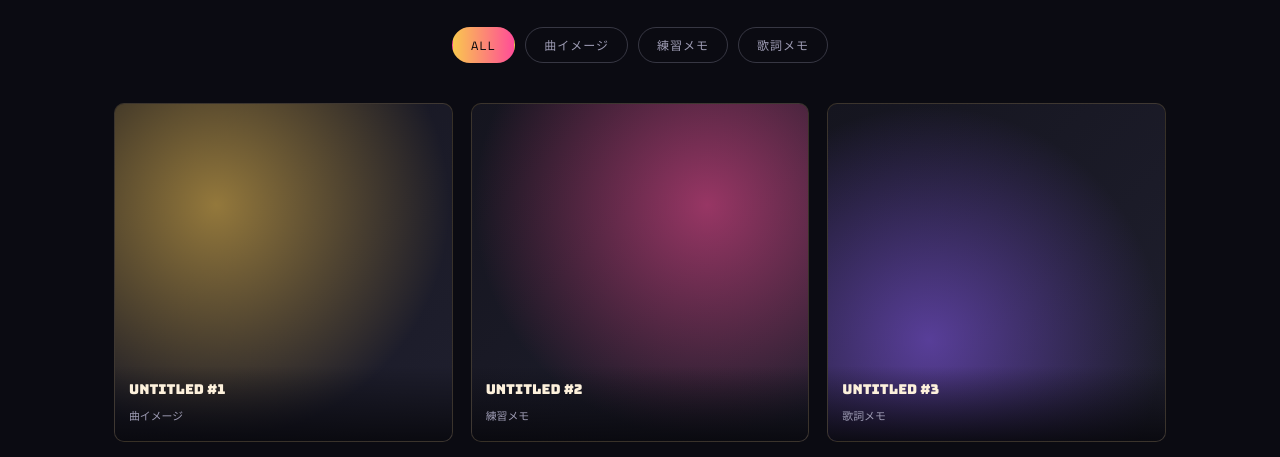
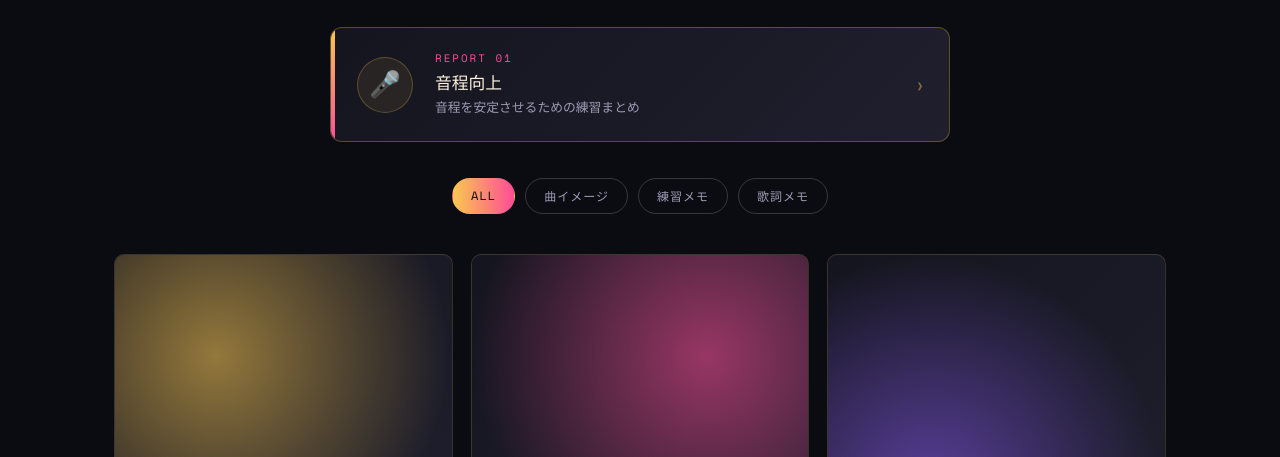
Before and after one commit to Azaleacreativeroom888/fan-singsong, a plain HTML site: page gallery.html in a window 1280 px wide. Shown: the part 292-749 px from the top of the page. Drawn offline with nearby package versions, Linux system fonts and the light colour scheme.

Commit message:
Update gallery.html

```diff
--- a/gallery.html
+++ b/gallery.html
@@ -90,6 +90,67 @@
     font-size:0.95rem;
     line-height:1.8;
   }
+
+  /* ---------- REPORT LINK BOX ---------- */
+  .report-wrap{
+    max-width:1100px;margin:0 auto;
+    padding:0 24px 36px;
+  }
+  .report-box{
+    display:flex;align-items:center;gap:22px;
+    max-width:620px;margin:0 auto;
+    background:linear-gradient(135deg, var(--floor-a), var(--floor-b));
+    border:1px solid rgba(249,199,79,0.3);
+    border-radius:12px;
+    padding:22px 26px;
+    position:relative;
+    overflow:hidden;
+    transition:all .25s;
+  }
+  .report-box::before{
+    content:'';position:absolute;left:0;top:0;bottom:0;width:4px;
+    background:linear-gradient(180deg,var(--gold),var(--pink));
+  }
+  .report-box::after{
+    content:'';position:absolute;right:-40px;top:-40px;width:140px;height:140px;border-radius:50%;
+    background:radial-gradient(circle, rgba(255,77,151,0.25), transparent 70%);
+    opacity:0;transition:opacity .3s;
+  }
+  .report-box:hover{
+    transform:translateY(-4px);
+    border-color:rgba(249,199,79,0.6);
+    box-shadow:0 8px 28px rgba(255,77,151,0.15);
+  }
+  .report-box:hover::after{opacity:1;}
+  .report-icon{
+    font-size:1.6rem;flex-shrink:0;
+    width:56px;height:56px;
+    display:flex;align-items:center;justify-content:center;
+    background:rgba(249,199,79,0.08);
+    border:1px solid rgba(249,199,79,0.25);
+    border-radius:50%;
+  }
+  .report-text{flex:1;min-width:0;position:relative;z-index:1;}
+  .report-tag{
+    display:block;
+    font-family:'Space Mono',monospace;
+    font-size:0.68rem;letter-spacing:2px;color:var(--pink);
+    margin-bottom:4px;
+  }
+  .report-title{
+    display:block;
+    font-family:'Bungee',cursive;
+    font-size:1.05rem;color:var(--cream);
+    margin-bottom:4px;
+  }
+  .report-desc{
+    display:block;font-size:0.8rem;color:var(--muted);line-height:1.6;
+  }
+  .report-arrow{
+    font-size:1.4rem;color:rgba(249,199,79,0.45);
+    flex-shrink:0;transition:all .25s;position:relative;z-index:1;
+  }
+  .report-box:hover .report-arrow{color:var(--gold);transform:translateX(4px);}
 
   /* ---------- FILTER ---------- */
   .filters{
@@ -289,6 +350,18 @@
   <p>曲のイメージ、練習メモ、気になった歌詞の一節。<br>フロアに散らばった記録たち。</p>
 </div>
 
+<div class="report-wrap">
+  <a class="report-box" href="report1.html">
+    <div class="report-icon">🎤</div>
+    <div class="report-text">
+      <span class="report-tag">REPORT 01</span>
+      <span class="report-title">音程向上</span>
+      <span class="report-desc">音程を安定させるための練習まとめ</span>
+    </div>
+    <span class="report-arrow">›</span>
+  </a>
+</div>
+
 <div class="filters">
   <button class="filter-btn active" data-filter="all">ALL</button>
   <button class="filter-btn" data-filter="song">曲イメージ</button>
```
